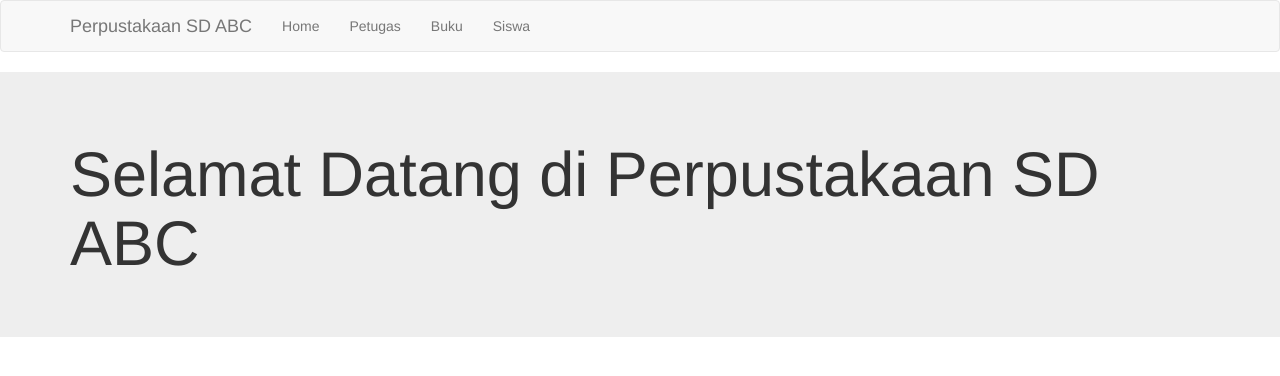
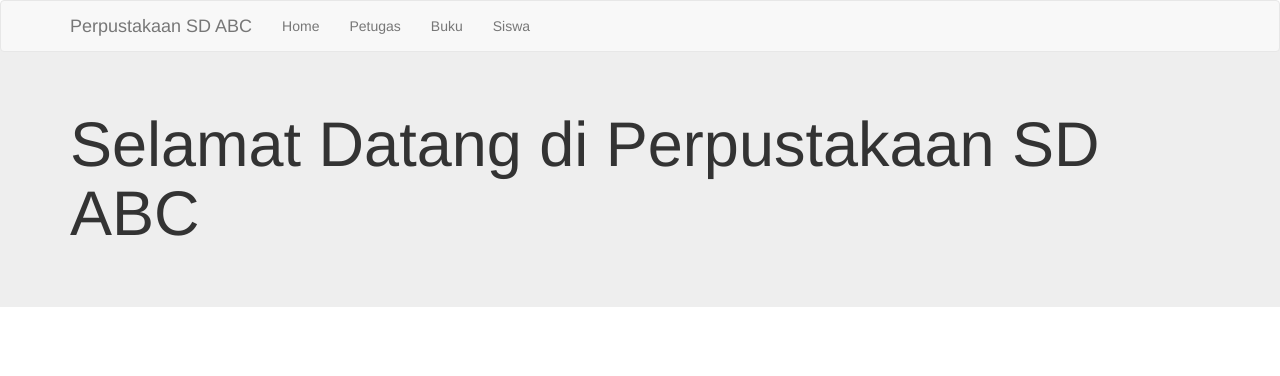
Before and after one commit to nurulid/perpustakaan, a PHP site: page /perpustakaan/ in a window 1280 px wide. Shown: the top 376 px of the page. Run offline with PHP 8.4, Linux system fonts and the light colour scheme.

Commit message:
nambahin margin-top jumbotron

```diff
--- a/index.php
+++ b/index.php
@@ -5,7 +5,7 @@
 
 <?php include('inc/header.php'); ?>
 
-<div class="jumbotron">
+<div class="jumbotron" style="margin-top: -30px;">
     <div class="container">
         <h1>Selamat Datang di Perpustakaan SD ABC</h1>
     </div>
```
